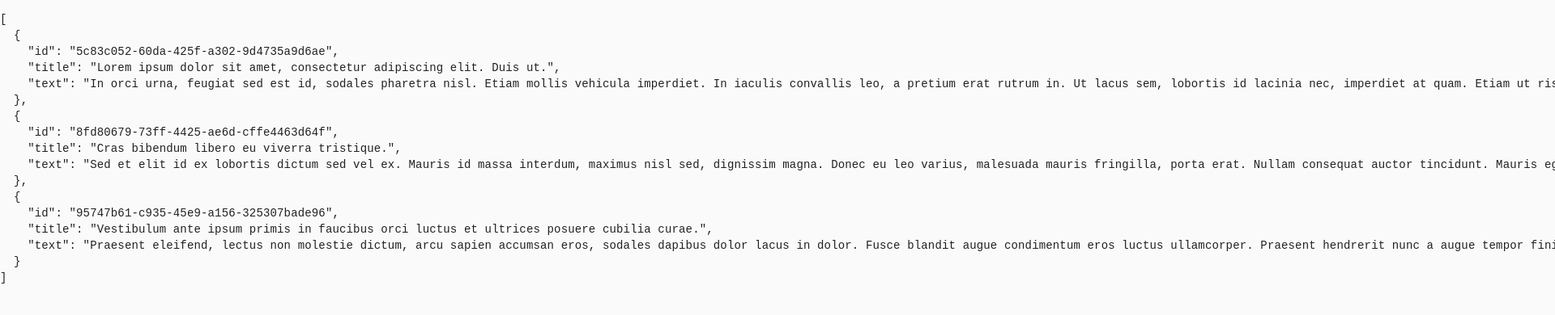
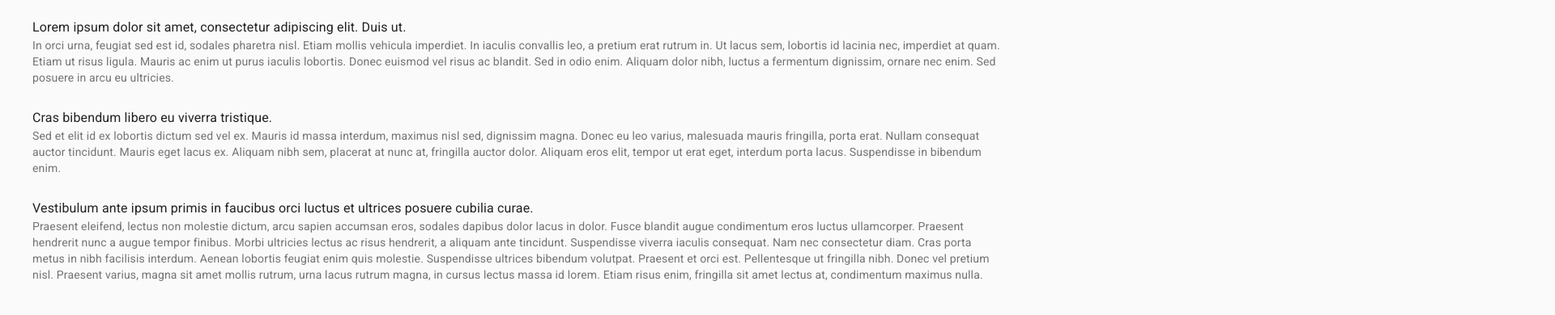
Before and after one commit to Kaidame-NA/QuickNote, a React (Create React App) app: page / in a window 1280 px wide. Shown: the top 390 px of the page at 81% size, 1920 px wide, since content can reach past the window. Built offline with nearby package versions, Linux system fonts and the light colour scheme.

Commit message:
Start Note component and display notes in the App

```diff
--- a/src/App.js
+++ b/src/App.js
@@ -1,4 +1,7 @@
 import React, { Component } from "react";
+import { Container, List } from "@material-ui/core";
+import Note from "./components/Note";
+
 
 class App extends Component {
   constructor(props) {
@@ -25,7 +28,16 @@ class App extends Component {
   }
 
   render() {
-    return <pre>{JSON.stringify(this.state.notes, null, 2)}</pre>;
+    const { notes } = this.state;
+    return (
+      <Container>
+        <List>
+          {notes.map((note, index) => {
+            return <Note note={note} key={index} />;
+          })}
+        </List>
+      </Container>
+    )
   }
 }
 
--- a/src/components/Note.js
+++ b/src/components/Note.js
@@ -1,5 +1,11 @@
-function Note() {
-    return <>Note</>;
+import {ListItem, ListItemText} from "@material-ui/core";
+function Note(props) {
+    const { note } = props;
+    return (
+        <ListItem>
+            <ListItemText primary={note.title} secondary = {note.text} />
+        </ListItem>
+    )
 }
 
 export default Note;
```
